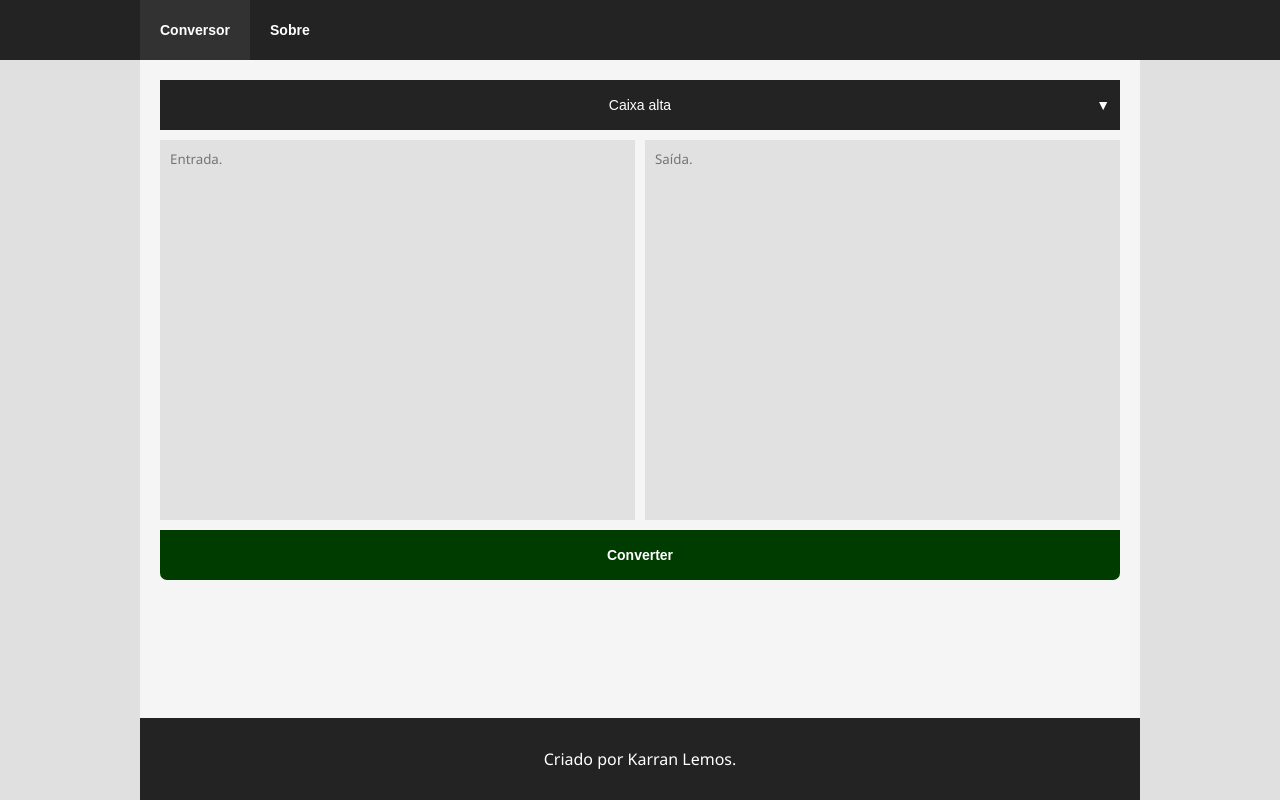
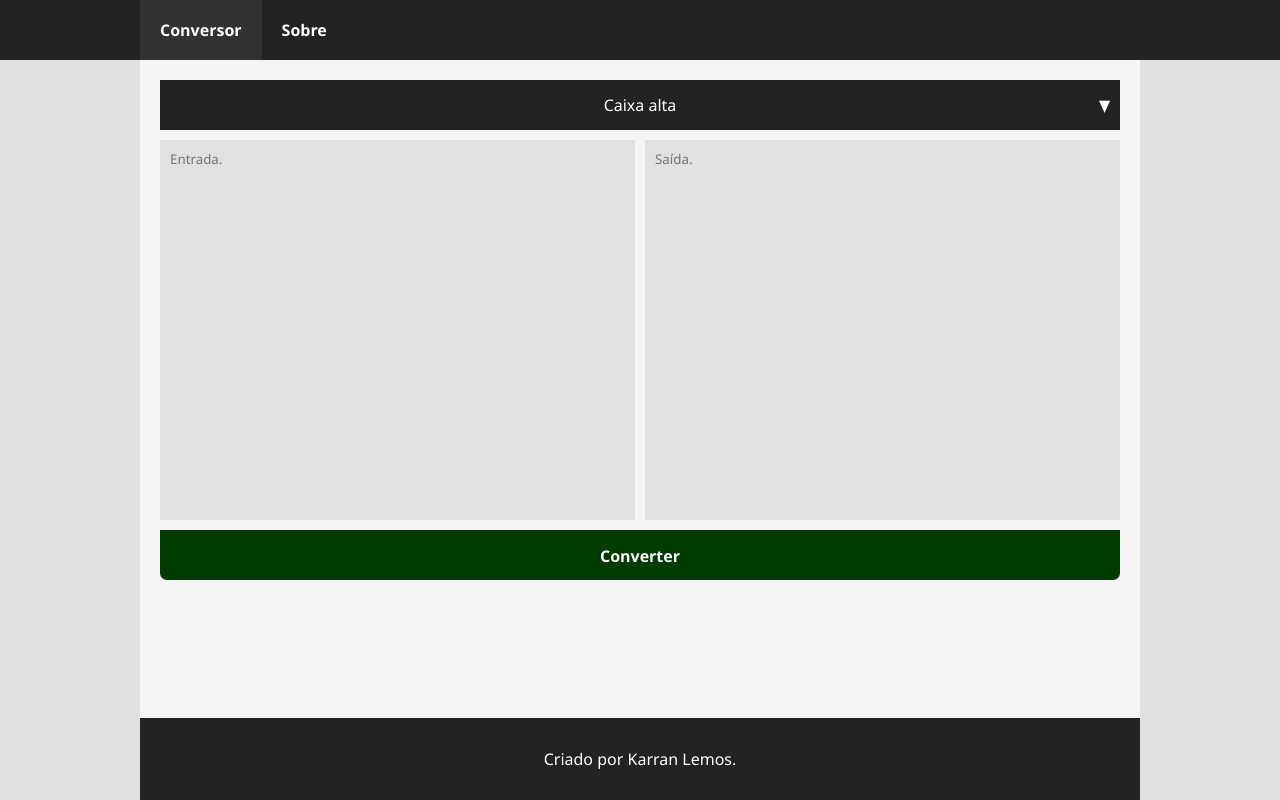
Before and after one commit to karranlemos/TextConverter, a PHP site: page / in a window 1280 px wide. Run offline with PHP 8.4, Linux system fonts and the light colour scheme.

Commit message:
Changed font-family and font-size

```diff
--- a/css/style.css
+++ b/css/style.css
@@ -50,7 +50,8 @@ textarea {
 button {
     outline: none;
     border-width: 0;
-    font-size: var(--default-button-font-size);
+    font-size: var(--default-normal-font-size);
+    font-family: 'Segoe UI', Tahoma, Geneva, Verdana, sans-serif;
 }
 
 h1, h2, h3, h4, h5, h6 {
```
